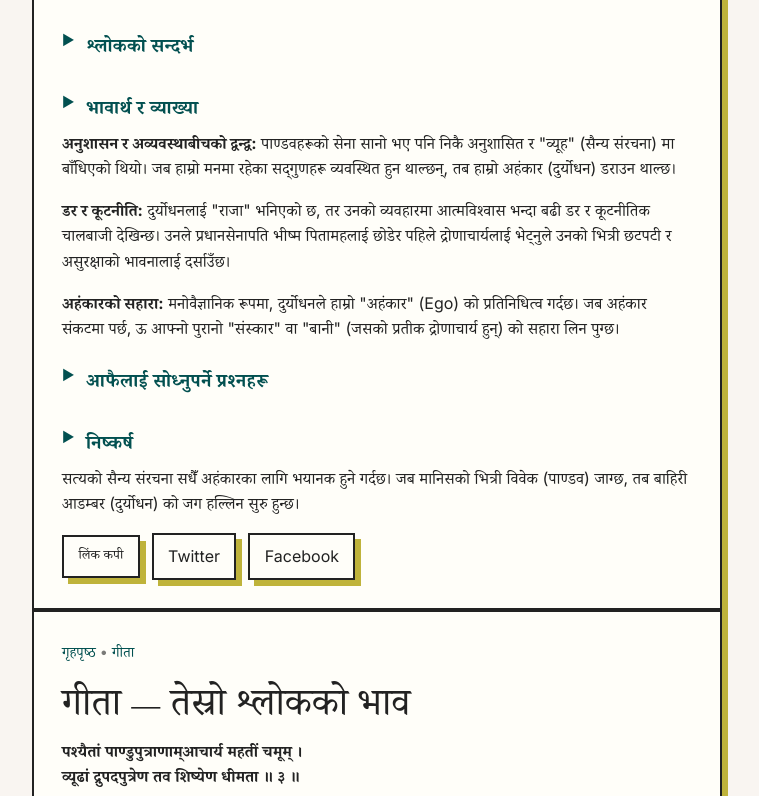
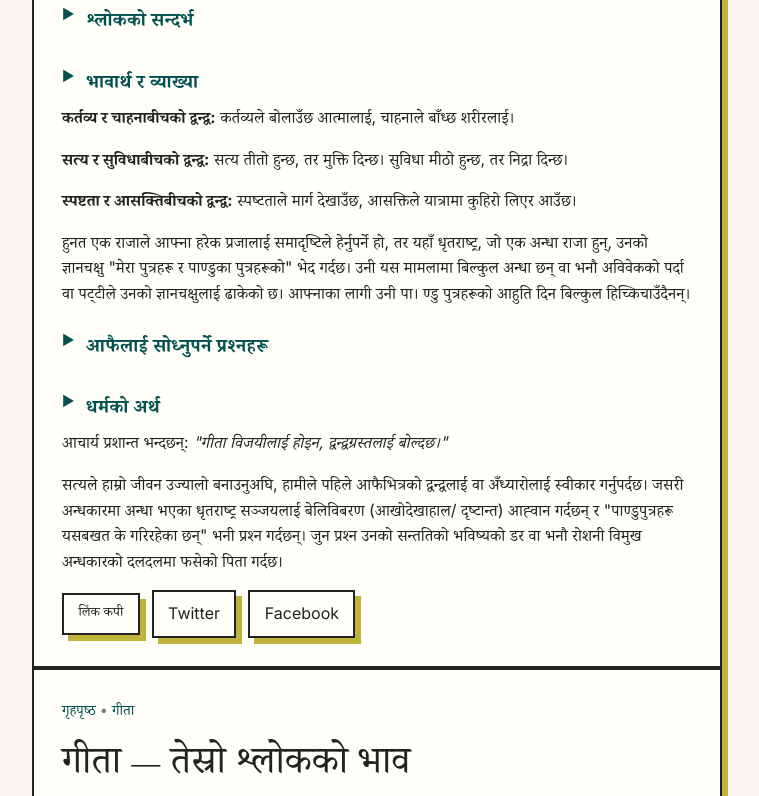
Before and after one commit to PratikCodesProfessionally/NepaliBlog, a plain HTML site: page gita.html in a window 1280 px wide. Shown: the part 2101-2897 px from the top of the page, without its empty margins (92-851 px from the left). Drawn offline with nearby package versions, Linux system fonts and the light colour scheme.

Commit message:
fix: remove extra whitespace from paragraph tags for proper rendering

```diff
--- a/gita.html
+++ b/gita.html
@@ -119,11 +119,9 @@
           </nav>
           <h2 itemprop="headline">गीता — दोस्रो श्लोकको भाव</h2>
           <div class="prose" itemprop="articleBody">
-            <p class="poem"><strong>
-सञ्जय उवाच ।
+            <p class="poem"><strong>सञ्जय उवाच ।
 दृष्ट्वा तु पाण्डवानीकं व्यूढं दुर्योधनस्तदा ।
-आचार्यमुपसङ्गम्य राजा वचनमब्रवीत् ॥ २ ॥
-            </strong></p>
+आचार्यमुपसङ्गम्य राजा वचनमब्रवीत् ॥ २ ॥</strong></p>
 
             <p class="poem">
 देखी पाण्डवकाे व्यूह
@@ -134,46 +132,33 @@
 डरले हल्लियो चित्त
 पाण्डव सैन्य अहो पवित्र
 सुशासन कृष्णासन विचित्र
-दुर्योधन भयाे अधैर्य दुवित्त
-            </p>
+दुर्योधन भयाे अधैर्य दुवित्त</p>
 
             <h3>श्लोकको सन्दर्भ</h3>
-            <p>
-यो भगवद्गीताको दोस्रो श्लोक हो। यसमा सञ्जयले राजा धृतराष्ट्रलाई कुरुक्षेत्रको मैदानमा के भइरहेको छ भनेर सुनाइरहेका छन्। पाण्डवहरूको व्यवस्थित सैन्य रचना (व्यूह) देखेर राजकुमार दुर्योधन निकै गम्भीर भए र आफ्ना सैन्य गुरु द्रोणाचार्यको नजिक पुगे।
-            </p>
+            <p>यो भगवद्गीताको पहिलो श्लोक हो। अन्धा राजा धृतराष्ट्रले आफ्ना सारथि सञ्जयलाई कुरुक्षेत्रको युद्धभूमिमा के भइरहेको छ भनेर सोधिरहेका छन्। यो श्लोकले सम्पूर्ण गीताको सुरुवात गर्दछ।</p>
 
             <h3>भावार्थ र व्याख्या</h3>
-            <p>
-यो श्लोकले मानिसको मनोविज्ञान र अहंकारको सूक्ष्म चित्रण गर्दछ:
-            </p>
+            <p>हाम्रो जीवनमा हरेक पल, हरेक क्षण धर्मयुद्ध हुने गर्दछ।</p>
 
-            <p>
-<strong>अनुशासन र अव्यवस्थाबीचको द्वन्द्व:</strong> पाण्डवहरूको सेना सानो भए पनि निकै अनुशासित र "व्यूह" (सैन्य संरचना) मा बाँधिएको थियो। जब हाम्रो मनमा रहेका सद्गुणहरू व्यवस्थित हुन थाल्छन्, तब हाम्रो अहंकार (दुर्योधन) डराउन थाल्छ।
-            </p>
+            <p><strong>कर्तव्य र चाहनाबीचको द्वन्द्व:</strong> कर्तव्यले बोलाउँछ आत्मालाई, चाहनाले बाँध्छ शरीरलाई।</p>
 
-            <p>
-<strong>डर र कूटनीति:</strong> दुर्योधनलाई "राजा" भनिएको छ, तर उनको व्यवहारमा आत्मविश्वास भन्दा बढी डर र कूटनीतिक चालबाजी देखिन्छ। उनले प्रधानसेनापति भीष्म पितामहलाई छोडेर पहिले द्रोणाचार्यलाई भेट्नुले उनको भित्री छटपटी र असुरक्षाको भावनालाई दर्साउँछ।
-            </p>
+            <p><strong>सत्य र सुविधाबीचको द्वन्द्व:</strong> सत्य तीतो हुन्छ, तर मुक्ति दिन्छ। सुविधा मीठो हुन्छ, तर निद्रा दिन्छ।</p>
 
-            <p>
-<strong>अहंकारको सहारा:</strong> मनोवैज्ञानिक रूपमा, दुर्योधनले हाम्रो "अहंकार" (Ego) को प्रतिनिधित्व गर्दछ। जब अहंकार संकटमा पर्छ, ऊ आफ्नो पुरानो "संस्कार" वा "बानी" (जसको प्रतीक द्रोणाचार्य हुन्) को सहारा लिन पुग्छ।
-            </p>
+            <p><strong>स्पष्टता र आसक्तिबीचको द्वन्द्व:</strong> स्पष्टताले मार्ग देखाउँछ, आसक्तिले यात्रामा कुहिरो लिएर आउँछ।</p>
+
+            <p>हुनत एक राजाले आफ्ना हरेक प्रजालाई समादृष्टिले हेर्नुपर्ने हो, तर यहाँ धृतराष्ट्र, जो एक अन्धा राजा हुन्, उनको ज्ञानचक्षु "मेरा पुत्रहरू र पाण्डुका पुत्रहरूको" भेद गर्दछ। उनी यस मामलामा बिल्कुल अन्धा छन् वा भनौ अविवेकको पर्दा वा पट्टीले उनको ज्ञानचक्षुलाई ढाकेको छ। आफ्नाका लागी उनी पा।  ण्डु पुत्रहरूको आहुति दिन बिल्कुल हिच्किचाउँदैनन्।</p>
 
             <h3>आफैलाई सोध्नुपर्ने प्रश्नहरू</h3>
-            <p>
-<strong>•</strong> जब हामी सत्य वा अनुशासनको सामना गर्छौँ, के हामी पनि दुर्योधन जस्तै डराउँछौँ?<br>
-<strong>•</strong> संकटको बेला हामी गुरुकोमा ज्ञान लिन जान्छौँ कि आफ्नो स्वार्थका लागि उहाँलाई प्रयोग गर्न?<br>
-<strong>•</strong> के हाम्रो अहंकारले बाहिरबाट "राजा" जस्तो साहस देखाए पनि भित्रभित्रै असुरक्षित महसुस गरिरहेको त छैन?
-            </p>
+            <p><strong>•</strong> हामी कति पटक "मेरो" र "तेरो" को रेखा कोर्छौं?<br>
+<strong>•</strong> के हामी हाम्रा सन्तान वा आफन्तहरुकालागी अरूका आहुति दिनुपर्छ भन्ने मान्यताले बाँधिएका छौँ?<br>
+<strong>•</strong> कति पटक अहंको कुहिरोले धर्मको सूर्य छेक्छ?</p>
 
-            <h3>निष्कर्ष</h3>
-            <p>
-सञ्जयले यहाँ "तु" (तर) शब्द प्रयोग गरेर दुर्योधनको गहिरो चिन्ता र डरलाई संकेत गरेका छन्। धृतराष्ट्रले आफ्ना छोराहरूको विजयको आशा राखेका थिए, तर सञ्जयले यो श्लोक मार्फत संकेत दिइरहेका छन् कि विपक्षीको शक्ति र अनुशासन देखेर दुर्योधन पहिले नै विचलित भइसकेका छन्।
-            </p>
+            <h3>धर्मको अर्थ</h3>
+            <p>धर्म माने न केवल बाहिरी कर्म, न केवल परम्परा। यो त एक आन्तरिक पुकार वा चित्कार हो, जुन कुनै पनि आत्माले सत्यको पक्षमा उभिनु पर्दा महसुस गर्छ।</p>
 
-            <p>
-सत्यको सैन्य संरचना सधैँ अहंकारका लागि भयानक हुने गर्दछ। जब मानिसको भित्री विवेक (पाण्डव) जाग्छ, तब बाहिरी आडम्बर (दुर्योधन) को जग हल्लिन सुरु हुन्छ।
-            </p>
+            <p>आचार्य प्रशान्त भन्दछन्: <em>"गीता विजयीलाई होइन, द्वन्द्वग्रस्तलाई बोल्दछ।"</em></p>
+
+            <p>सत्यले हाम्रो जीवन उज्यालो बनाउनुअघि, हामीले पहिले आफैभित्रको द्वन्द्वलाई वा अँध्यारोलाई स्वीकार गर्नुपर्दछ। जसरी अन्धकारमा अन्धा भएका धृतराष्ट्र सञ्जयलाई बेलिविबरण (आखोदेखाहाल/ दृष्टान्त) आह्वान गर्दछन् र "पाण्डुपुत्रहरू यसबखत के गरिरहेका छन्" भनी प्रश्न गर्दछन्। जुन प्रश्न उनको सन्ततिको भविष्यको डर वा भनौ रोशनी विमुख अन्धकारको दलदलमा फसेको पिता गर्दछ।</p>
           </div>
 
           <div class="sharebar">
```
